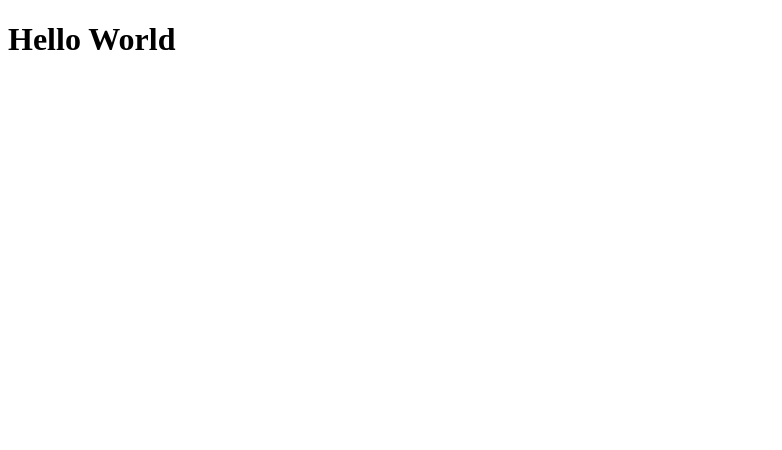
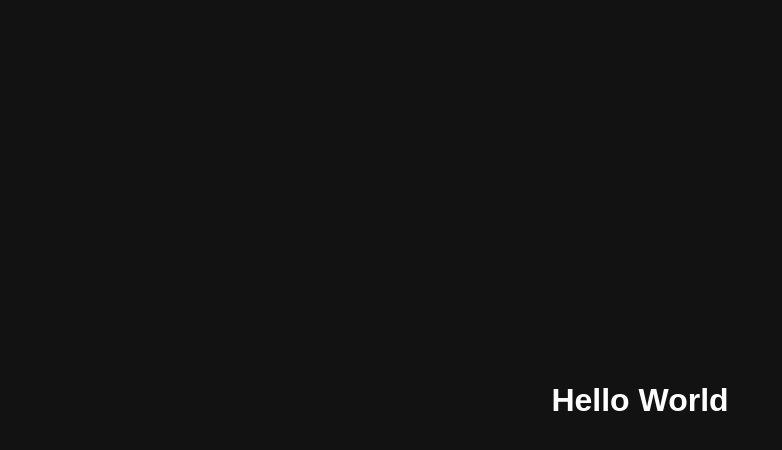
Before and after one commit to GamalHafez/newsfeed-app, a React (Vite) app: page / in a window 1280 px wide. Shown: the top 450 px of the page, without its empty margins (0-782 px from the left). Built offline with nearby package versions, Linux system fonts and the light colour scheme; the HTML template or start-up script is replaced by a standard one.

Commit message:
Set up initial app layout using Material UI components

```diff
--- a/package.json
+++ b/package.json
@@ -10,6 +10,9 @@
     "preview": "vite preview"
   },
   "dependencies": {
+    "@emotion/react": "^11.14.0",
+    "@emotion/styled": "^11.14.1",
+    "@mui/icons-material": "^7.3.5",
     "react": "^19.2.0",
     "react-dom": "^19.2.0"
   },
--- a/src/App.jsx
+++ b/src/App.jsx
@@ -1,3 +1,9 @@
+import { Layout } from "@/components";
+
 export default function App() {
-  return <h1>Hello World</h1>;
+  return (
+    <Layout>
+      <h1>Hello World</h1>
+    </Layout>
+  );
 }
--- /dev/null
+++ b/src/components/Layout.jsx
@@ -0,0 +1,31 @@
+import { Box } from "@mui/material";
+import CssBaseline from "@mui/material/CssBaseline";
+import { createTheme, ThemeProvider } from "@mui/material/styles";
+
+const theme = createTheme({
+  palette: {
+    mode: "dark",
+  },
+  typography: {
+    fontFamily: '"Poppins", "Arial", sans-serif',
+  },
+});
+
+export function Layout({ children }) {
+  return (
+    <Box
+      display="flex"
+      flexDirection="column"
+      justifyContent="center"
+      alignItems="center"
+      minHeight="100vh"
+      maxWidth="700px"
+      margin="auto"
+    >
+      <ThemeProvider theme={theme}>
+        <CssBaseline />
+        {children}
+      </ThemeProvider>
+    </Box>
+  );
+}
--- /dev/null
+++ b/src/components/index.js
@@ -0,0 +1 @@
+export * from "./Layout";
```
Also changed, not shown: 1 other file (tests, documents, lock files or other folders).
